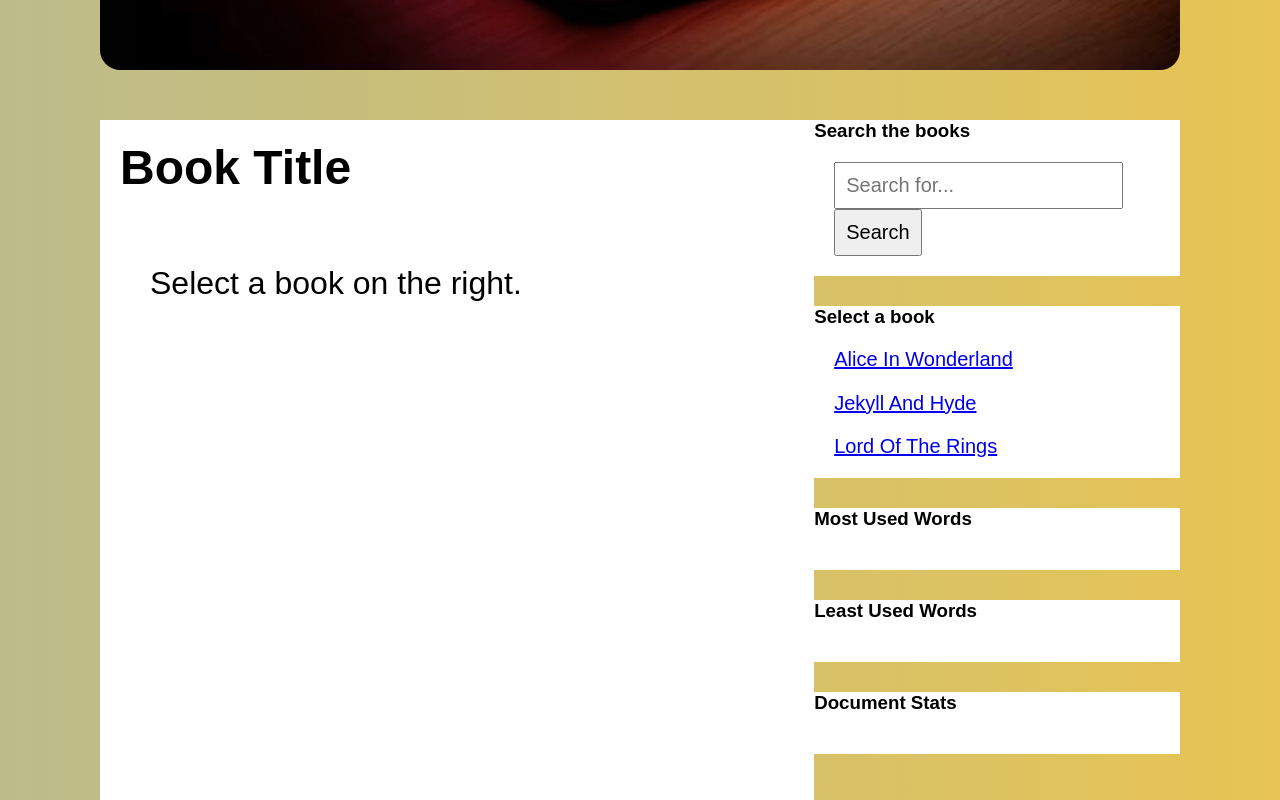
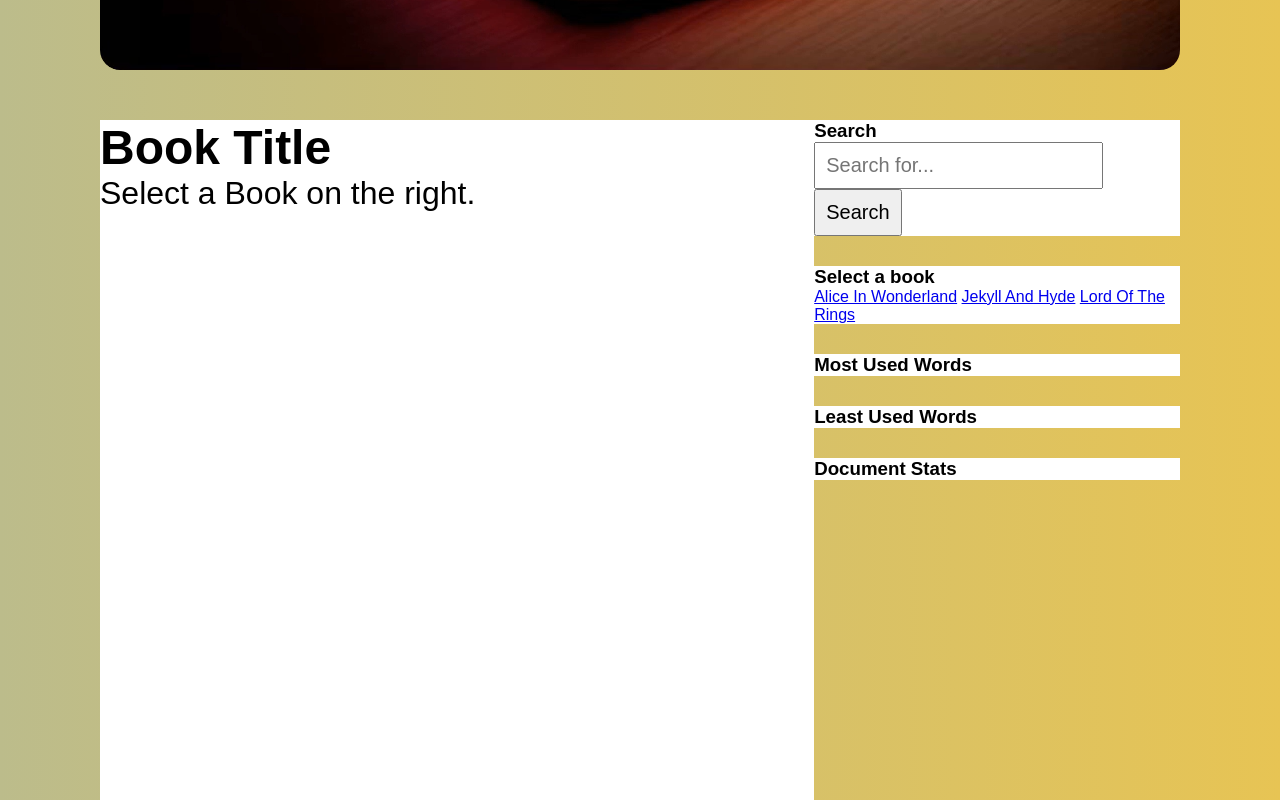
Before and after one commit to vishaldixit8819/Web_Development_Endterm, a plain HTML site: page index.html in a window 1280 px wide. Shown: the part 480-1280 px from the top of the page. Drawn offline with Linux system fonts and the light colour scheme.

Commit message:
Update index.html

```diff
--- a/index.html
+++ b/index.html
@@ -1,60 +1,59 @@
 <!DOCTYPE html>
 <html lang="en">
-<heading>
+<head>
     <meta charset="UTF-8">
     <meta http-equiv="X-UA-Compatible" content="IE=edge">
     <meta name="viewport" content="width=device-width, initial-scale=1.0">
-    <title>Javascript playground</title>
+    <title>End Term Web Test</title>
     <link rel="stylesheet" href="./style.css">
-</heading>
+</head>
 <body>
     <header>
     </header>
     <main>
         <article>
-            <h1 class="title he">Book Title</h1>
-            <div class="Bo be" id="betext">
-                Select a book on the right.
+            <h1 class="head h" id="bhead">Book Title</h1>
+            <div class="bo b" id="btext">
+                Select a Book on the right.
             </div>
         </article>
         <aside>
-            <section class="searching">
-                <h1 class="heading">Search the books</h1>
-                <div class="Bo">
+            <section class="search">
+                <h1 class="head">Search</h1>
+                <div class="bo">
                     <input type="text" placeholder="Search for...">
                     <button> Search</button>
                 </div>
             </section>
-            <section class="searching">
-                <h1 class="heading">Select a book</h1>
-                <div class="Bo Book">
-                    <a href="./Books/AliceInWonderland.txt">Alice In Wonderland</a>
-                    <a href="./Books/JekyllAndHyde.txt">Jekyll And Hyde</a>
-                    <a href="./Books/LOTR.txt">Lord Of The Rings</a>
+            <section class="search">
+                <h1 class="head">Select a book</h1>
+                <div class="bo books">
+                    <a href="./Books/AliceInWonderland.txt" id="alice">Alice In Wonderland</a>
+                    <a href="./Books/JekyllAndHyde.txt" id="hyde">Jekyll And Hyde</a>
+                    <a href="./Books/LOTR.txt" id="lord">Lord Of The Rings</a>
                 </div>
             </section>
-            <section class="searching">
-                <h1 class="heading">Most Used Words</h1>
-                <div class="Bo">
+            <section class="search">
+                <h1 class="head" >Most Used Words</h1>
+                <div class="bo" id="m">
 
                 </div>
             </section>
-            <section class="searching">
-                <h1 class="heading">Least Used Words</h1>
-                <div class="Bo">
+            <section class="search">
+                <h1 class="head">Least Used Words</h1>
+                <div class="bo" id="l">
 
                 </div>
             </section>
-            <section class="searching">
-                <h1 class="heading">Document Stats</h1>
-                <div class="Bo">
+            <section class="search">
+                <h1 class="head">Document Stats</h1>
+                <div class="bo" id="stats">
 
                 </div>
             </section>
 
         </aside>
     </main>
-
     <a href="./cardflip.html" id="game">NEXT</a>
     <script src="./main.js" type="module"></script>
 </body>
```
